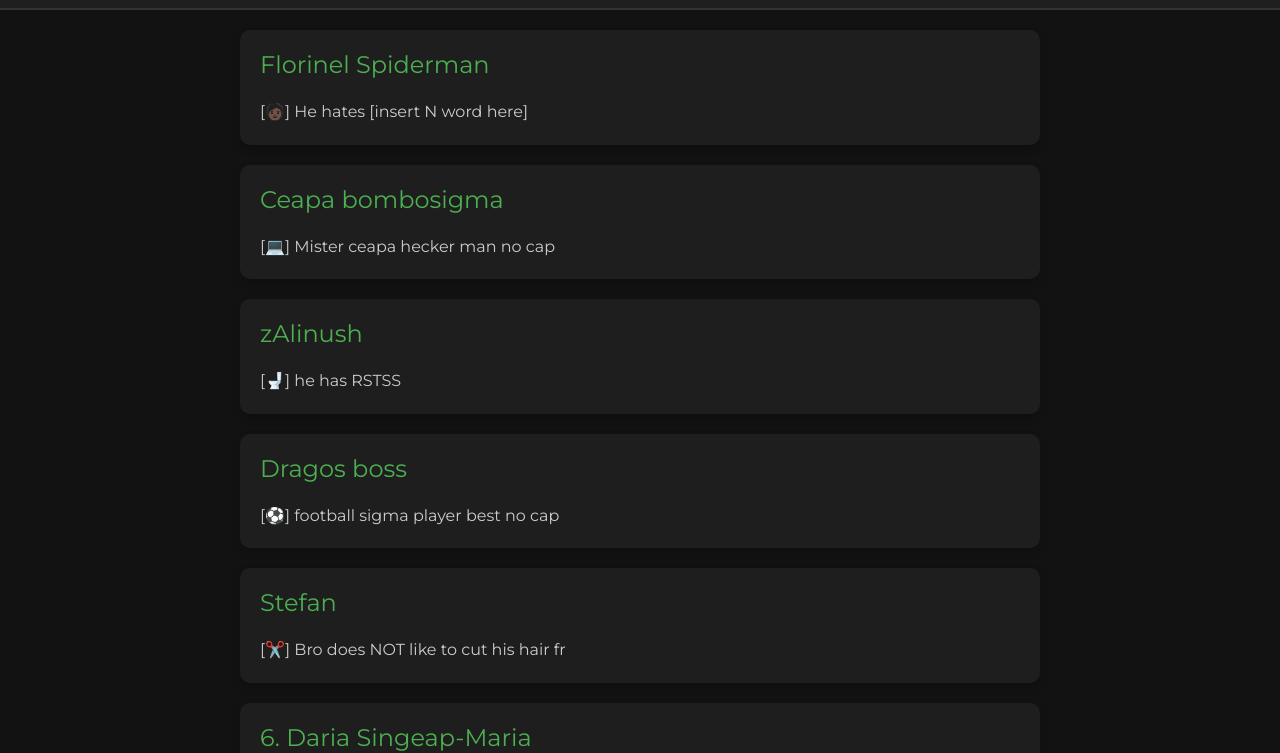
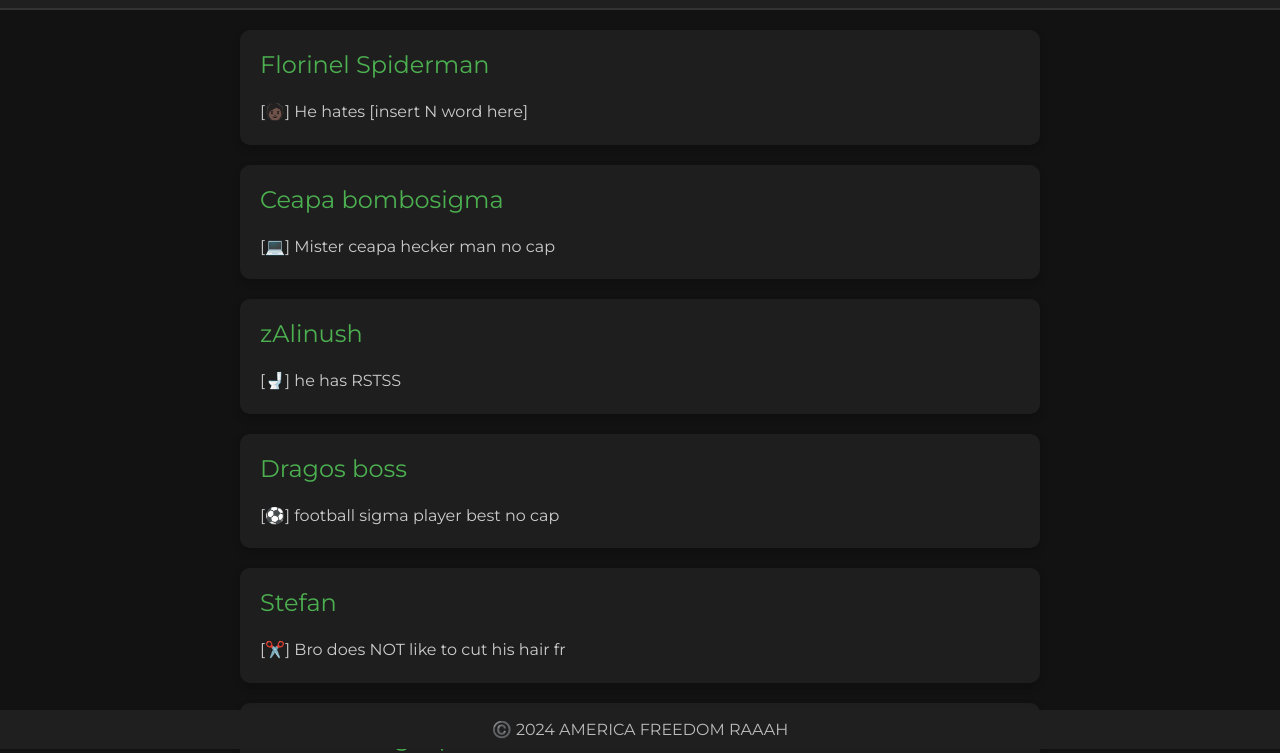
Before and after one commit to sxftt/scis, a plain HTML site: page HOS.html in a window 1280 px wide. Shown: the part 51-804 px from the top of the page. Drawn offline with Linux system fonts and the light colour scheme; files whose address does not match are found by name.

Commit message:
Update HOS.html

```diff
--- a/HOS.html
+++ b/HOS.html
@@ -5,7 +5,7 @@
     <meta name="viewport" content="width=device-width, initial-scale=1.0">
     <title>Hall of Sigmas</title>
     <link rel="stylesheet" href="https://fonts.googleapis.com/css?family=Montserrat&display=swap">
-    <link rel="stylesheet" href="stylesLeaked.css">
+    <link rel="stylesheet" href="stylesHOS.css">
 </head>
 <body>
     <header>
```
